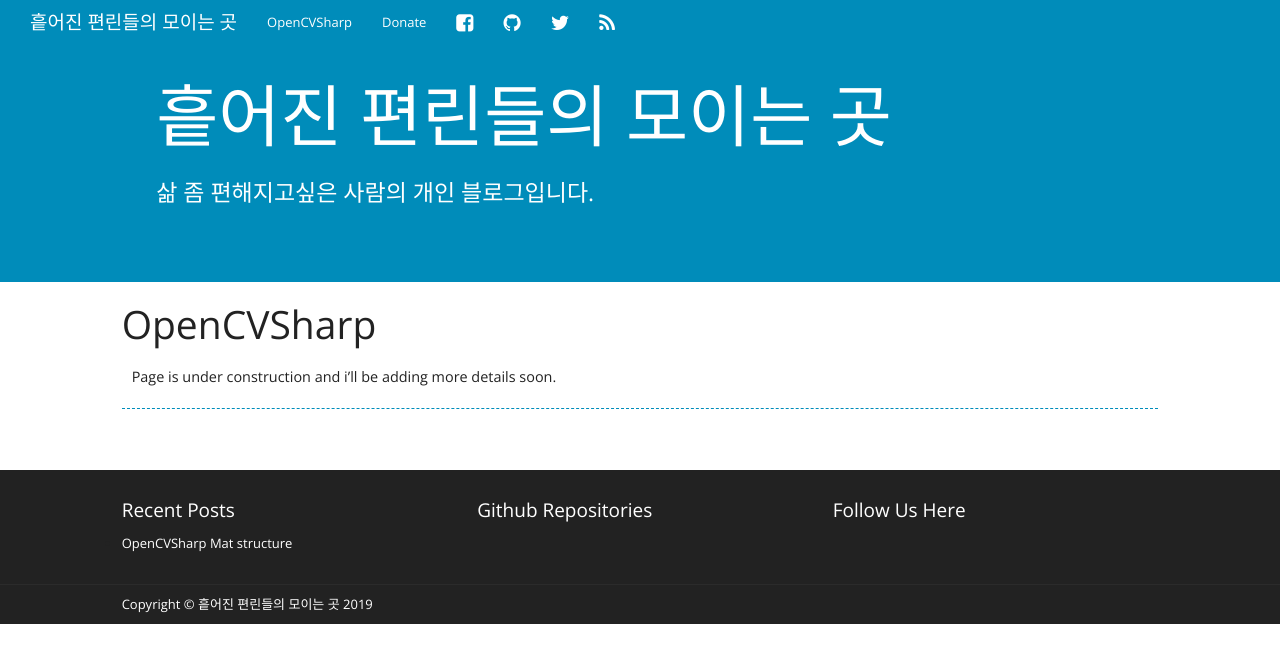
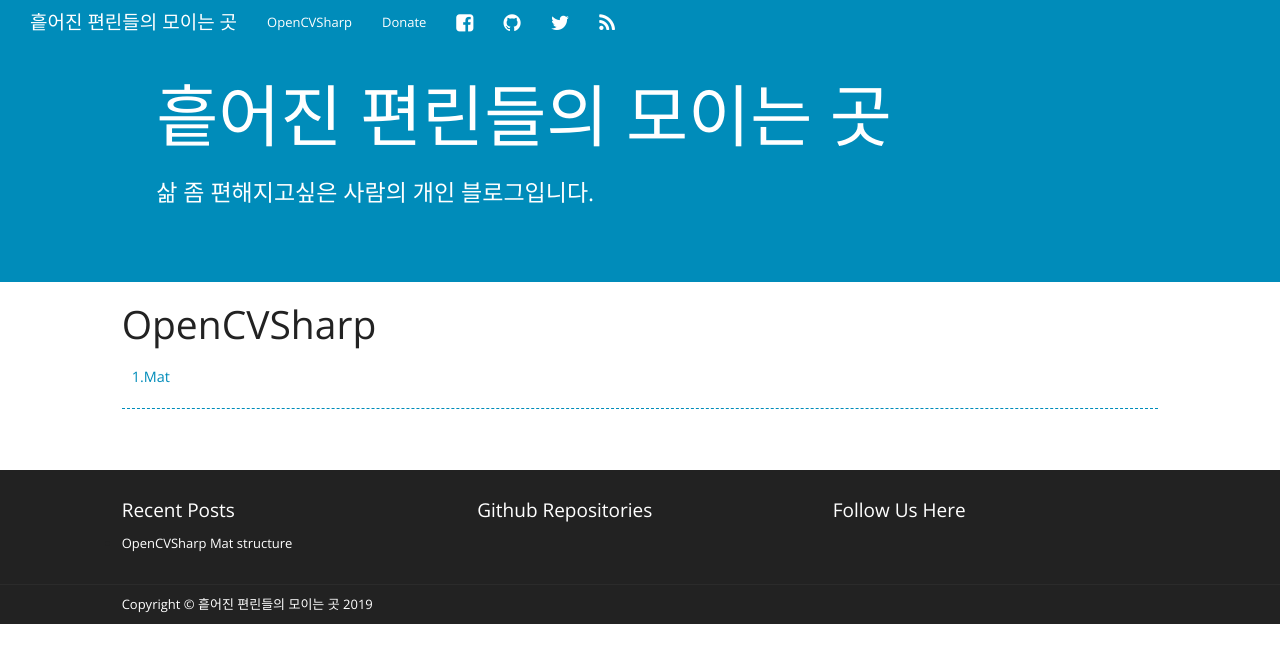
Before and after one commit to MeigoArisa/meigoarisa.github.io, a Jekyll site: the page built from OpenCVSharp.md, in a window 1280 px wide. Shown: the top 663 px of the page. Built offline with Jekyll 4.4.1, drawn with Linux system fonts in a browser that asks for light colours; nearby versions of some CDN libraries.

Commit message:
category

```diff
--- a/OpenCVSharp.md
+++ b/OpenCVSharp.md
@@ -4,4 +4,4 @@ title: OpenCVSharp
 permalink: /OpenCVSharp/
 ---
 
-Page is under construction and i'll be adding more details soon.
+[1.Mat](<https://meigoarisa.github.io/blog/2019/05/24/OpenCVSharp-Mat-Structure>)
```
